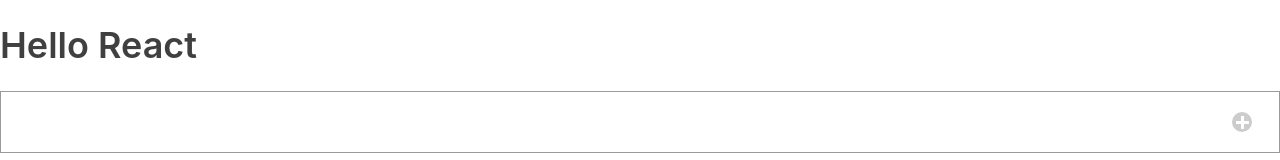
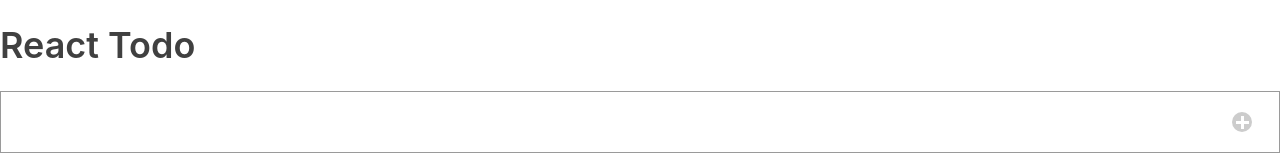
Before and after one commit to lyndonpanton/react-todo, a React (Create React App) app: page / in a window 1280 px wide. Shown: the top 160 px of the page. Built offline with nearby package versions, Linux system fonts and the light colour scheme.

Commit message:
imported , render header component

```diff
--- a/src/App.js
+++ b/src/App.js
@@ -1,4 +1,5 @@
 import React from "react";
+import Header from "./Header";
 import Input from "./Input";
 import Todo from "./Todo";
 import Button from "./Button";
@@ -74,7 +75,7 @@ class App extends React.Component {
 	render() {
 		return (
 			<div className="app">
-				<h1>Hello React</h1>
+				<Header />
 				<Input handleSubmit={(event) => this.handleSubmit(event)} />
 				<Todo todos={this.state.todos} handleClick={(event) => this.removeTodo(event)} checkTodo={(event, index) => this.checkTodo(event, index)} />
 				<Button type="Clear Checked" clearChecked={(event) => this.clearChecked(event)} />
```
